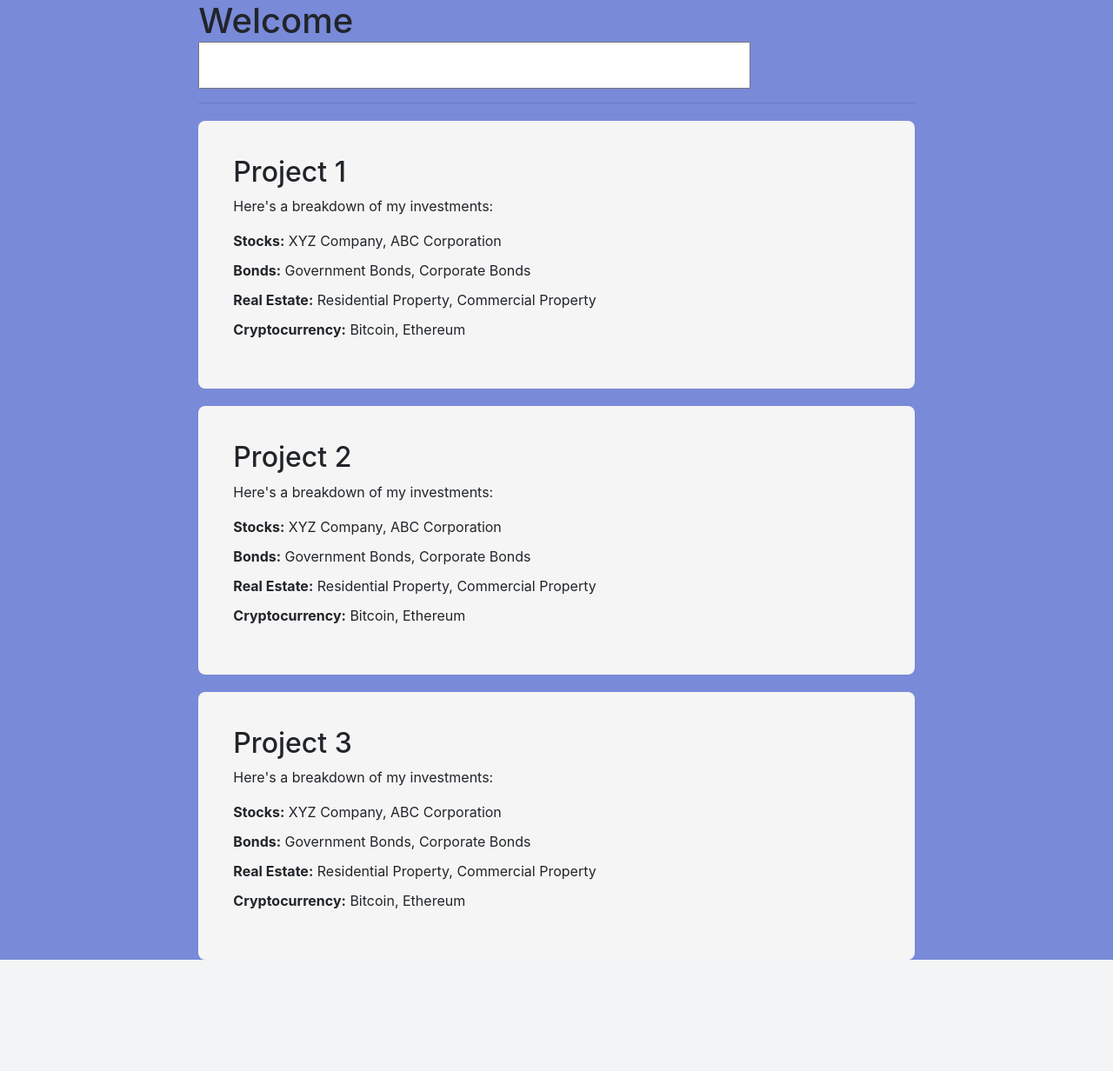
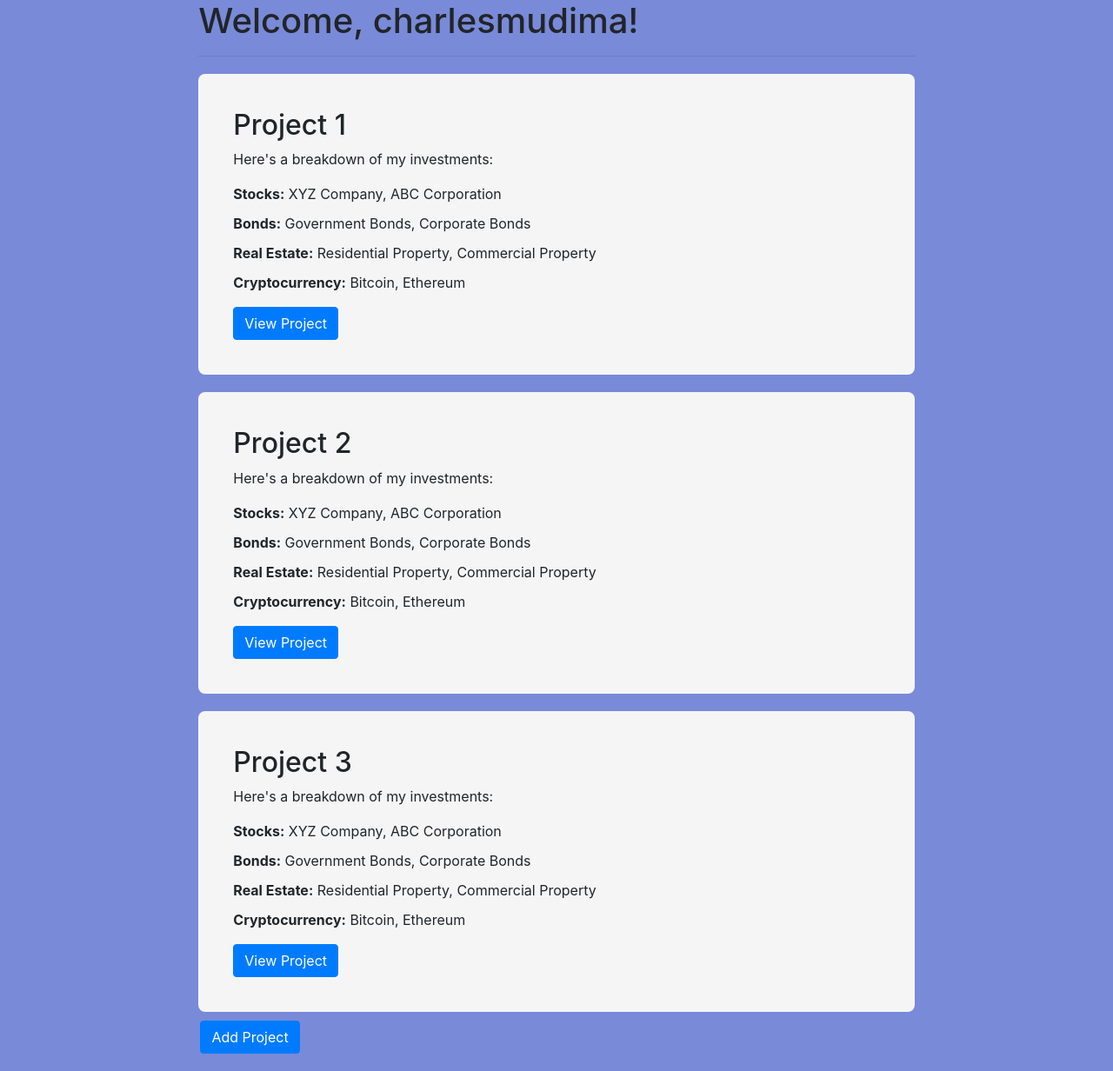
Before and after one commit to charlesmudima/Portfolio_Python_App, a Django app: template KartozaPortfolio/chuckycharles/templates/dashboard.html in a window 1280 px wide. Shown: the part 56-1288 px from the top of the page at 87% size. Before the commit the page ends 1160 px from the top, so only its background shows below. Run offline with Django 4.2, Linux system fonts and the light colour scheme; the template is opened without the code that fills it: values that come from a table or form of the project are taken from there, others are empty; a user stored in the database is signed in; parts of the project's set-up code (start-up, migrations or seed data) failed here and were passed over.

Commit message:
Added dummy buttons for visualisation and concept

```diff
--- a/KartozaPortfolio/chuckycharles/templates/dashboard.html
+++ b/KartozaPortfolio/chuckycharles/templates/dashboard.html
@@ -4,6 +4,14 @@
 
 <head>
     <style>
+        #button{
+            position: relative;
+            bottom: 0;
+            left: 18%;
+            text-align: center;
+            margin-top: 10px;
+            margin-bottom: 20px;
+        }
         #messages {
             position: fixed;
             top: 0;
@@ -70,7 +78,8 @@
     {% endfor %}
 
     <div class="col-md-8 offset-md-2">
-        <h1>Welcome {{ form.user_name }}</h1>
+
+        <h1>Welcome, {{ user.user_name }}! </h1>
         <hr>
         <div class="portfolio-section">
             <h2>Project 1</h2>
@@ -81,6 +90,7 @@
                 <li><strong>Real Estate:</strong> Residential Property, Commercial Property</li>
                 <li><strong>Cryptocurrency:</strong> Bitcoin, Ethereum</li>
             </ul>
+            <a class="btn btn-primary" href="https://example.com/portfolio">View Project</a>
         </div>
     </div>
 
@@ -94,6 +104,7 @@
                 <li><strong>Real Estate:</strong> Residential Property, Commercial Property</li>
                 <li><strong>Cryptocurrency:</strong> Bitcoin, Ethereum</li>
             </ul>
+            <a class="btn btn-primary" href="https://example.com/portfolio">View Project</a>
         </div>
     </div>
 
@@ -107,6 +118,7 @@
                 <li><strong>Real Estate:</strong> Residential Property, Commercial Property</li>
                 <li><strong>Cryptocurrency:</strong> Bitcoin, Ethereum</li>
             </ul>
+            <a class="btn btn-primary" href="https://example.com/portfolio">View Project</a>
         </div>
     </div>
 
@@ -126,6 +138,7 @@
     <script src="https://cdn.jsdelivr.net/npm/popper.js@1.16.1/dist/umd/popper.min.js" integrity="sha384-9/reFTGAW83EW2RDu2S0VKaIzap3H66lZH81PoYlFhbGU+6BZp6G7niu735Sk7lN" crossorigin="anonymous"></script>
     <script src="https://cdn.jsdelivr.net/npm/bootstrap@4.6.0/dist/js/bootstrap.min.js" integrity="sha384-+YQ4JLhjyBLPDQt//I+STsc9iw4uQqACwlvpslubQzn4u2UU2UFM80nGisd026JF" crossorigin="anonymous"></script>
     -->
+    <a id = "button" class="btn btn-primary" href="https://example.com/portfolio">Add Project</a>
 </body>
 
 </html>
--- a/KartozaPortfolio/chuckycharles/templates/login.html
+++ b/KartozaPortfolio/chuckycharles/templates/login.html
@@ -109,7 +109,7 @@
 					</form>
 
 				</div>
-
+				{% csrf_token %}
                 {% for messages in messages %}
                   <div id="messages">
                         {{messages}}
--- a/KartozaPortfolio/chuckycharles/templates/nav.html
+++ b/KartozaPortfolio/chuckycharles/templates/nav.html
@@ -10,7 +10,7 @@
         <div class="collapse navbar-collapse" id="navba +rSupportedContent">
             <ul class="navbar-nav mr-auto">
                 <li class="nav-item active">
-                    <a class="nav-link text-white" href="">All Users <span
+                    <a class="nav-link text-white" href="/allusers">All Users <span
                             class="sr-only">(current)</span></a>
                 </li>
             </ul>
```
Also changed, not shown: KartozaPortfolio/chuckycharles/templates/home.html (+7 -2 lines), KartozaPortfolio/chuckycharles/templates/profile.html (+5 -7 lines).
